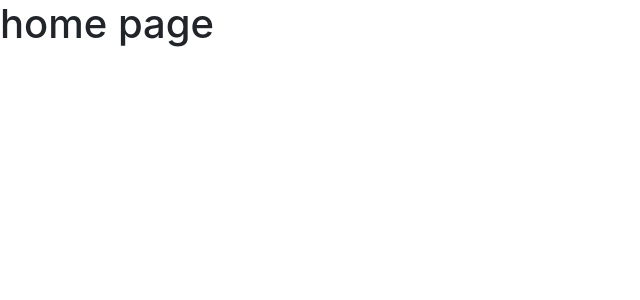
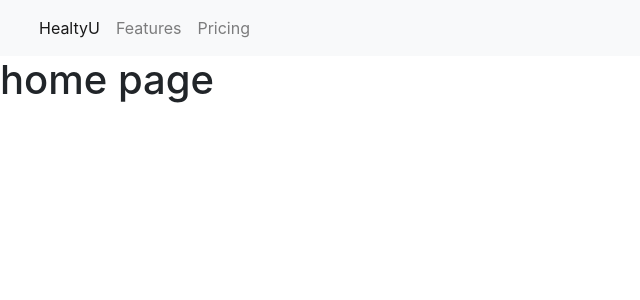
Before and after one commit to dev-lovedeep/hack36_2021, a React (Create React App) app in the folder client/: page / in a window 1280 px wide. Shown: the top 300 px of the page, without its empty margins (0-640 px from the left). Built offline with nearby package versions, Linux system fonts and the light colour scheme.

Commit message:
added base page

```diff
--- /dev/null
+++ b/client/src/pages/Base.js
@@ -0,0 +1,35 @@
+import React from "react";
+import { Link } from "react-router-dom";
+
+const Base = ({ title = "HealthyU", children }) => {
+  document.title = title;
+  return (
+    <div>
+      <nav className="navbar navbar-expand-lg navbar-light bg-light">
+        <div className="container-fluid">
+          {/* <ul className="navbar-nav"> */}
+          <ul className="navbar-nav me-auto mb-2 mb-lg-0">
+            <li className="nav-item">
+              <Link className="nav-link active" to="/">
+                HealtyU
+              </Link>
+            </li>
+            <li className="nav-item">
+              <Link className="nav-link" href="#">
+                Features
+              </Link>
+            </li>
+            <li className="nav-item">
+              <Link className="nav-link" href="#">
+                Pricing
+              </Link>
+            </li>
+          </ul>
+        </div>
+      </nav>
+      {children}
+    </div>
+  );
+};
+
+export default Base;
--- a/client/src/pages/Home.js
+++ b/client/src/pages/Home.js
@@ -1,9 +1,12 @@
 import React from "react";
+import Base from "./Base";
 
 const Home = () => {
   return (
     <div>
-      <h1>home page</h1>
+      <Base title="Home">
+        <h1>home page</h1>
+      </Base>
     </div>
   );
 };
```
